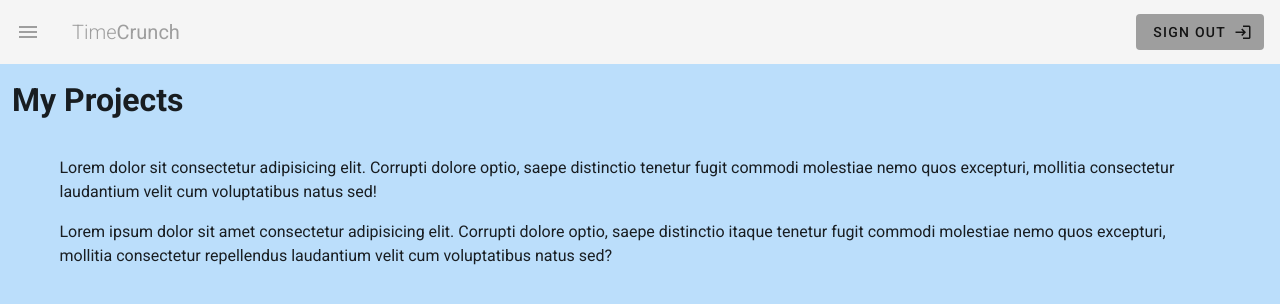
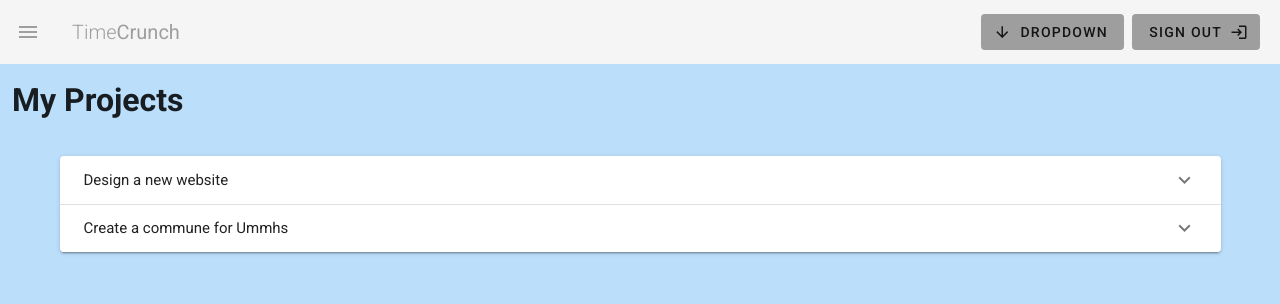
Before and after one commit to davidmbedford/TimeCrunch, a Vue app: page /projects in a window 1280 px wide. Shown: the top 304 px of the page. Built offline with nearby package versions, Linux system fonts and the light colour scheme.

Commit message:
Navbar expanded to have secondary routing - projects filtering complete

```diff
--- a/src/components/Navbar.vue
+++ b/src/components/Navbar.vue
@@ -7,7 +7,35 @@
         <span>Crunch</span>
       </v-toolbar-title>
       <v-spacer></v-spacer>
-      <v-btn depressed color="grey">
+
+    <template>
+      <v-menu offset-y>
+        <template v-slot:activator="{ on, attrs }">
+          <v-btn
+            depressed
+            color="grey"
+            v-bind="attrs"
+            v-on="on"
+            class="mx-1"
+          >
+            <v-icon left>mdi-arrow-down</v-icon>
+            <span>dropdown</span>
+          </v-btn>
+        </template>
+        <v-list>
+          <v-list-item
+            v-for="link in links"
+            :key="link.text"
+            router
+            :to="link.route"
+            >
+            <v-list-item-title>{{ link.text }}</v-list-item-title>
+          </v-list-item>
+        </v-list>
+      </v-menu>
+    </template>
+
+    <v-btn depressed color="grey" class="mx-1">
         <span>Sign Out</span>
         <v-icon right>mdi-login</v-icon>
       </v-btn>
--- a/src/views/Projects.vue
+++ b/src/views/Projects.vue
@@ -1,9 +1,45 @@
 <template>
   <div class="projects">
     <h1>My Projects</h1>
+
     <v-container class="my-5">
-      <p>Lorem dolor sit consectetur adipisicing elit. Corrupti dolore optio, saepe distinctio tenetur fugit commodi molestiae nemo quos excepturi, mollitia consectetur laudantium velit cum voluptatibus natus sed!</p>
-      <p>Lorem ipsum dolor sit amet consectetur adipisicing elit. Corrupti dolore optio, saepe distinctio itaque tenetur fugit commodi molestiae nemo quos excepturi, mollitia consectetur repellendus laudantium velit cum voluptatibus natus sed?</p>
+      <v-expansion-panels>
+        <v-expansion-panel v-for="project in myProjects" :key="project.title">
+          <v-expansion-panel-header>{{ project.title }}</v-expansion-panel-header>
+          <v-expansion-panel-content>
+            <v-card>
+              <v-card-text class="px-4 py-0 grey--text">
+                <div class="font-weight-bold">due by {{ project.due }}</div>
+                <div>{{project.content}}</div>
+              </v-card-text>
+            </v-card>
+          </v-expansion-panel-content>
+        </v-expansion-panel>
+      </v-expansion-panels>
     </v-container>
+
   </div>
 </template>
+
+<script>
+export default {
+  data() {
+    return {
+      projects: [
+        { title: 'Design a new website', person: 'The Net Ninja', due: '1st Jan 2019', status: 'ongoing', content: 'Lorem ipsum dolor sit amet consectetur adipisicing elit. Sunt consequuntur eos eligendi illum minima adipisci deleniti, dicta mollitia enim explicabo fugiat quidem ducimus praesentium voluptates porro molestias non sequi animi!'},
+        { title: 'Code up the homepage', person: 'Chun Li', due: '10th Jan 2019', status: 'complete', content: 'Lorem ipsum dolor sit amet consectetur adipisicing elit. Sunt consequuntur eos eligendi illum minima adipisci deleniti, dicta mollitia enim explicabo fugiat quidem ducimus praesentium voluptates porro molestias non sequi animi!'},
+        { title: 'Design video thumbnails', person: 'Ryu', due: '20th Dec 2018', status: 'complete', content: 'Lorem ipsum dolor sit amet consectetur adipisicing elit. Sunt consequuntur eos eligendi illum minima adipisci deleniti, dicta mollitia enim explicabo fugiat quidem ducimus praesentium voluptates porro molestias non sequi animi!'},
+        { title: 'Create a community forum', person: 'Gouken', due: '20th Oct 2018', status: 'overdue', content: 'Lorem ipsum dolor sit amet consectetur adipisicing elit. Sunt consequuntur eos eligendi illum minima adipisci deleniti, dicta mollitia enim explicabo fugiat quidem ducimus praesentium voluptates porro molestias non sequi animi!'},
+        { title: 'Create a commune for Ummhs', person: 'The Net Ninja', due: '20th Oct 2018', status: 'overdue', content: 'Lorem ipsum dolor sit amet consectetur adipisicing elit. Sunt consequuntur eos eligendi illum minima adipisci deleniti, dicta mollitia enim explicabo fugiat quidem ducimus praesentium voluptates porro molestias non sequi animi!'}
+      ]
+    }
+  },
+  computed: {
+    myProjects(){
+      return this.projects.filter(project => {
+        return project.person === 'The Net Ninja'
+      })
+    }
+  }
+}
+</script>
```
